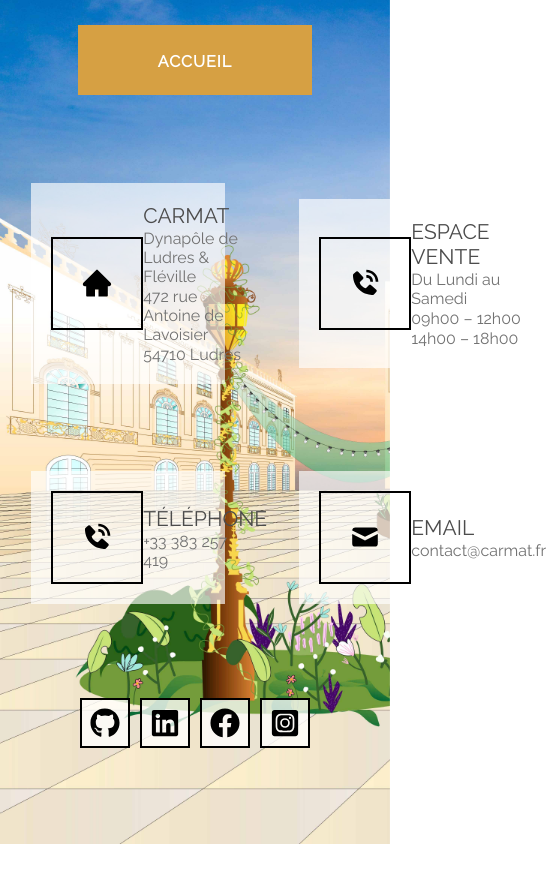
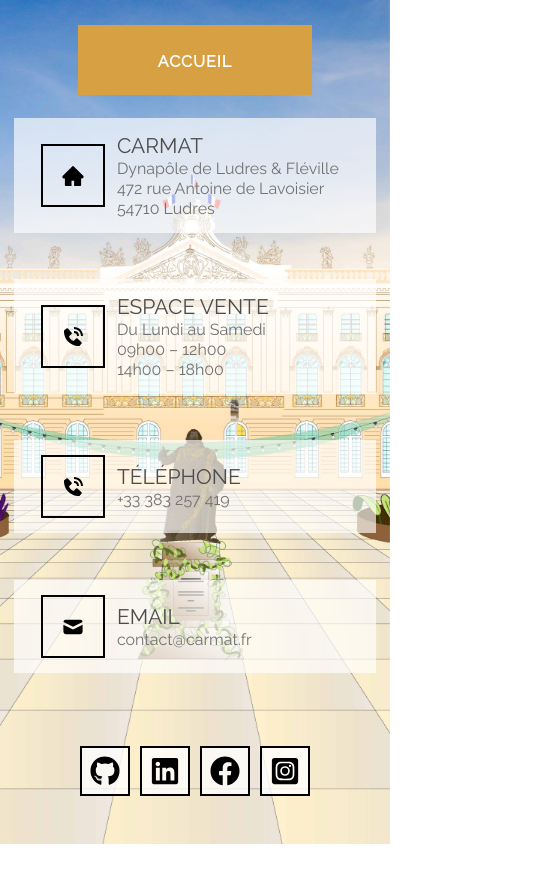
Before and after one commit to Thebas57/carmat, a React (Create React App) app: page /contact in a window 390 px wide. Shown: the top 882 px of the page, 546 px wide, since content can reach past the window. Built offline with nearby package versions, Linux system fonts and the light colour scheme; some icons are missing; a web font is replaced by a local one.

Commit message:
responsive

```diff
--- a/src/styles/_settings.scss
+++ b/src/styles/_settings.scss
@@ -74,6 +74,7 @@
   background-image: url("../../public/img/jour2.jpg");
   background-size: cover;
   background-repeat: no-repeat;
+  background-position: center center;
   z-index: 1; /* Fond d'écran initial au-dessus du deuxième */
 }
 
@@ -86,6 +87,7 @@
   background-image: url("../../public/img/nuit2zoom.jpg");
   background-size: cover;
   background-repeat: no-repeat;
+  background-position: center center;
   z-index: 2; /* Deuxième fond d'écran au-dessus du premier */
   opacity: 0;
   transition: opacity 1s ease-in-out;
--- a/src/styles/components/_carmat.scss
+++ b/src/styles/components/_carmat.scss
@@ -37,3 +37,46 @@
     margin-right: 10px;
   }
 }
+
+@media screen and (max-width: 1024px) {
+  .carmat-container {
+    .carmat {
+      position: relative;
+      width: 90%;
+      left: 0%;
+      margin: 0 auto;
+    }
+    .direction{
+      position: relative;
+      width: 100%;
+      margin: 0 auto;
+      right: inherit;
+      height: 50%;
+      top: 30%;
+      a{
+        display: flex;
+        justify-content: center;
+      }
+      .btn-3{
+        width: 50%;
+      }
+    }
+  }
+}
+
+@media screen and (max-width: 670px) {
+  .carmat-container {
+    .carmat {
+      position: relative;
+      width: 90%;
+      left: 0%;
+      margin: 0 auto;
+      font-size: 24px;
+    }
+    .direction {
+      .btn-3{
+        width: 90%;
+      }
+    }
+  }
+}
--- a/src/styles/pages/_contact.scss
+++ b/src/styles/pages/_contact.scss
@@ -56,10 +56,10 @@
   border-radius: 50px;
 }
 
-.contact-item{
+.contact-item {
   border: 2px solid black;
   background-color: rgba(255, 255, 255, 0.767);
-  svg{
+  svg {
     margin: 8px 8px 0px 8px;
   }
 }
@@ -98,7 +98,7 @@
   border: 2px solid black;
   padding: 20px;
   font-size: 2rem;
-  svg{
+  svg {
     margin: 8px 8px 0px 8px;
   }
 }
@@ -119,3 +119,33 @@
     color: #4c4c4c;
   }
 }
+
+@media screen and (max-width: 1024px) {
+  .container {
+    padding-top: 200px;
+  }
+  .grid-item {
+    width: 85%;
+    padding: 15px;
+    .grid-icon {
+      padding: 10px;
+      font-size: 1.5rem;
+    }
+  }
+}
+
+@media screen and (max-width: 670px) {
+  .container {
+    padding-top: 100px;
+    height: 70vh;
+    grid-template-columns: 1fr;
+  }
+  .grid-item {
+    width: 85%;
+    padding: 15px;
+    .grid-icon {
+      padding: 10px;
+      font-size: 1.5rem;
+    }
+  }
+}
```
